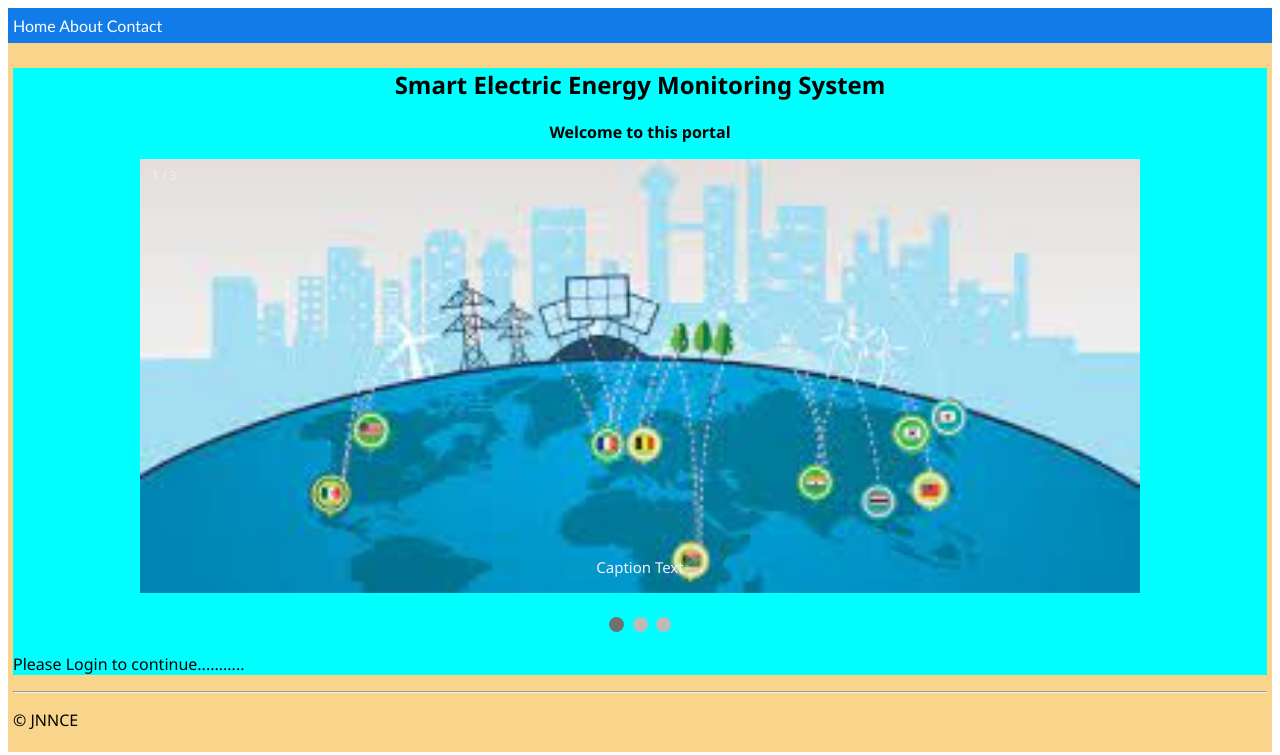
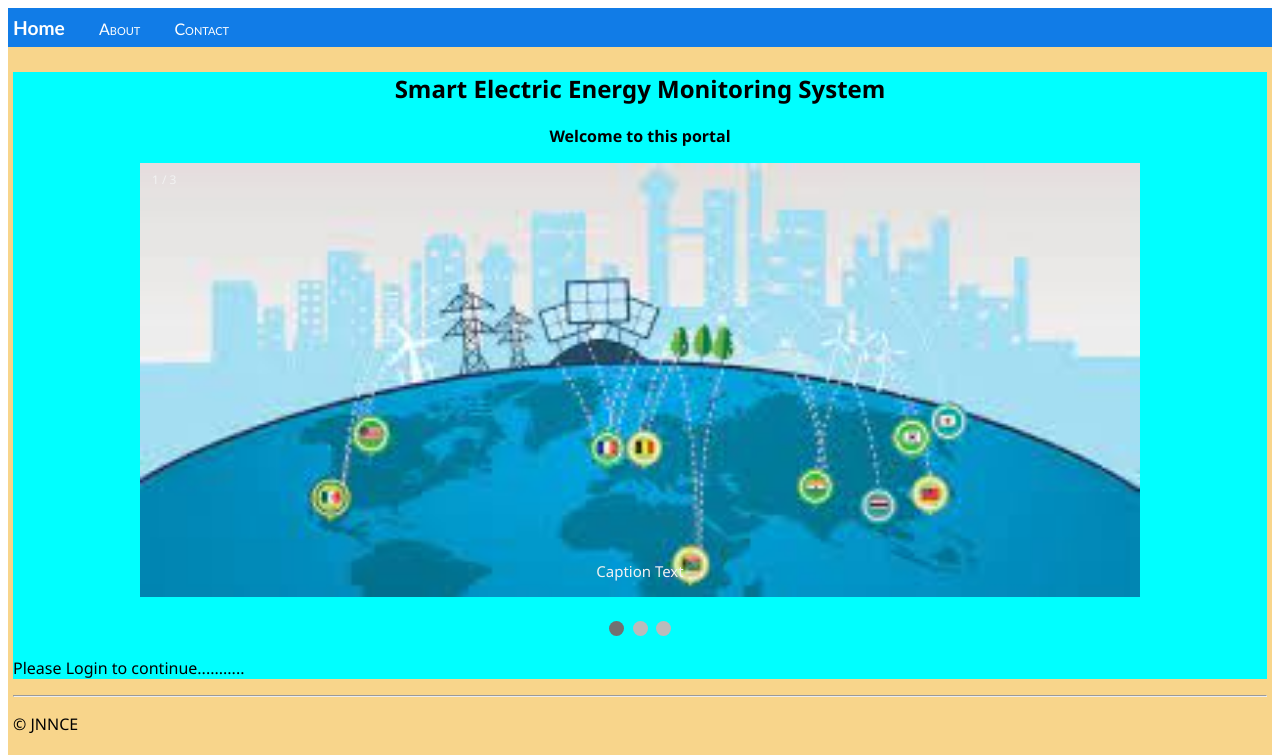
Before and after one commit to SubramanyaKS/Final-year-project, a Django app: page / in a window 1280 px wide. Shown: the top 755 px of the page. Run offline with Django 4.2, Linux system fonts and the light colour scheme.

Commit message:
Update layout.html

```diff
--- a/smart_electric/SmartBillApp/templates/layout.html
+++ b/smart_electric/SmartBillApp/templates/layout.html
@@ -3,16 +3,17 @@
 <html>
 <head>
 <meta charset="utf-8"/>
+<meta name="viewport" content="width=device-width, initial-scale=1">
 <title>{% block title %}{% endblock %}</title>
 
-<link rel="stylesheet" type="text/css" href="{% static 'style.css' %}"/>
+<link rel="stylesheet" type="text/css" href="{% static 'css/style.css' %}">
 </head>
 
 <body>
 <div class="navbar">
-<ahref="/home"class="navbar-brand">Home</a>
-<ahref="/about"class="navbar-item">About</a>
-<ahref="/contact"class="navbar-item">Contact</a>
+<a href="/home" class="navbar-brand">Home</a>
+<a href="/about" class="navbar-item">About</a>
+<a href="/contact" class="navbar-item">Contact</a>
 </div>
 
 <div class="body-content">
```
